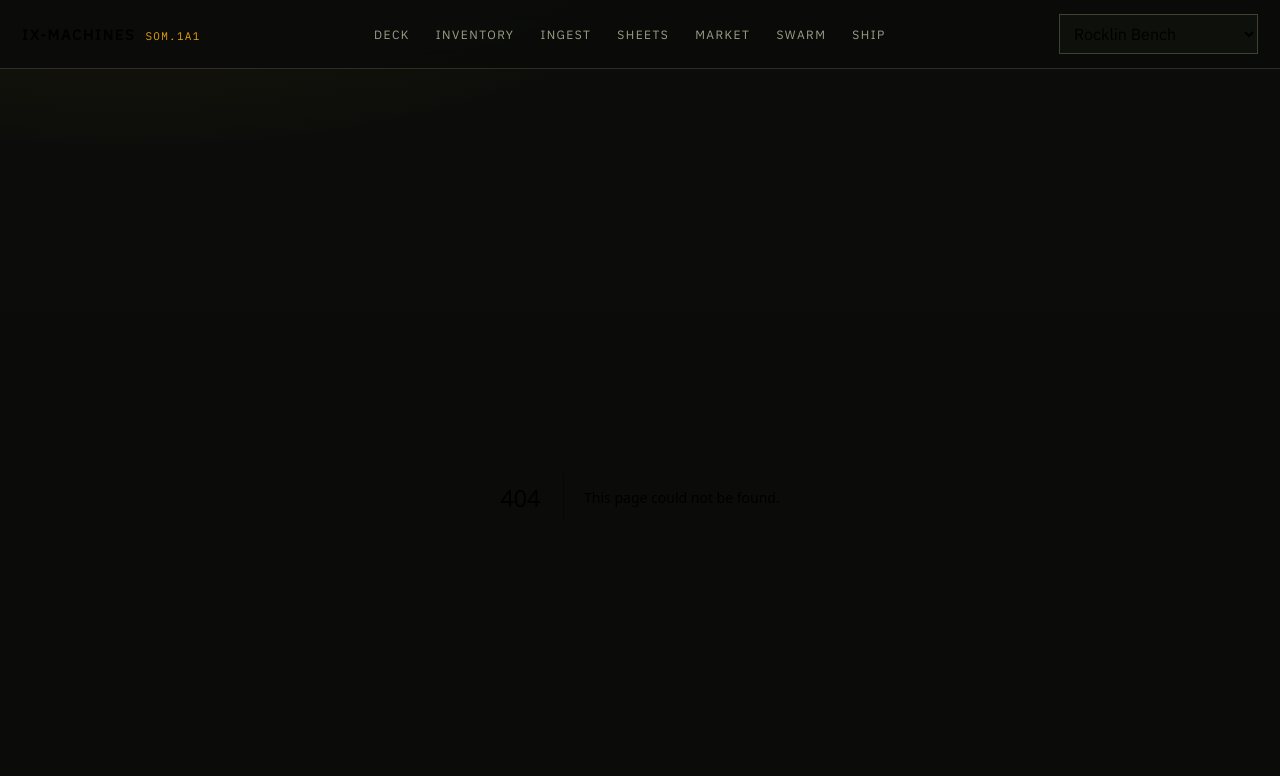
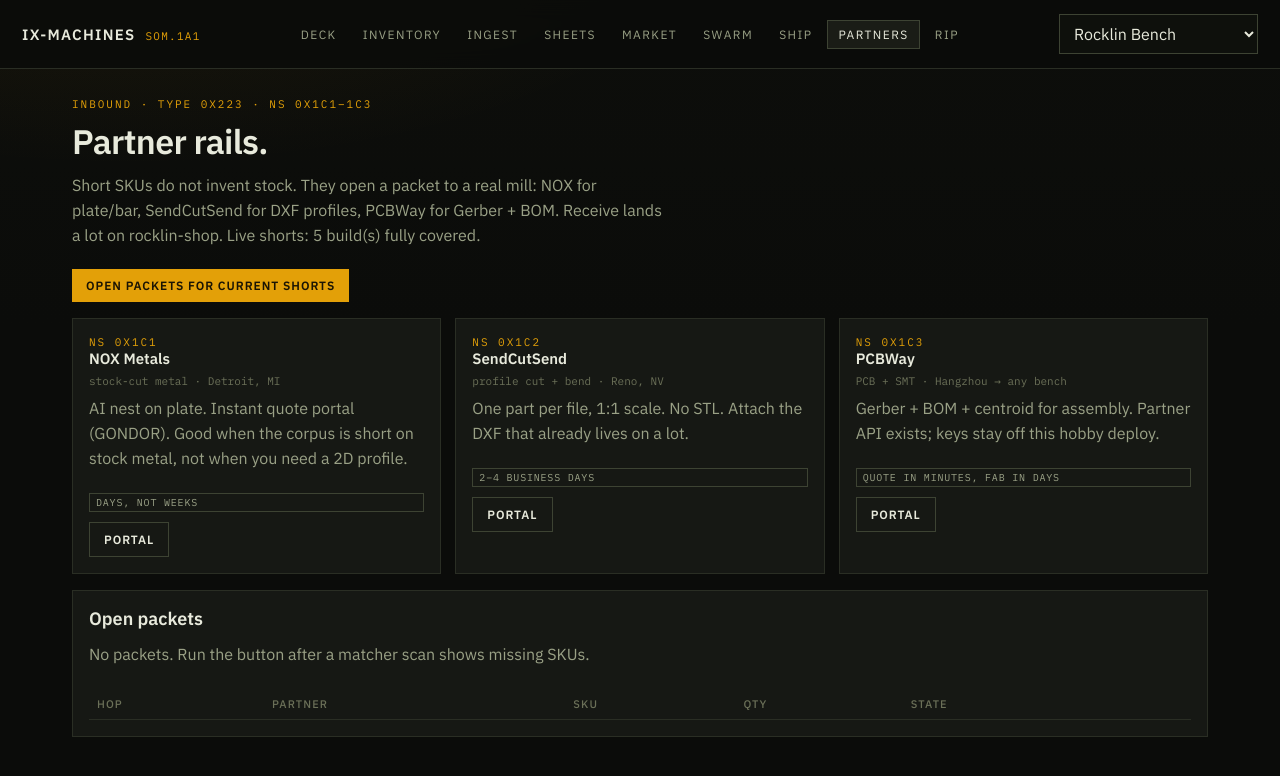
Before and after one commit to SoMaCoSF/ix-machines, a Next.js app: page /partners in a window 1280 px wide. Before the commit this address had no page. Shown: the top 776 px of the page. Built offline with nearby package versions, Linux system fonts and the light colour scheme.

Commit message:
feat: Partners and RIPcycle surfaces

```diff
--- /dev/null
+++ b/app/partners/page.js
@@ -0,0 +1,56 @@
+"use client";
+import { useStore } from "../../lib/store";
+
+export default function PartnersPage() {
+  const { partners, fillShorts, receiveOrder, orders, scan, activeGroup } = useStore();
+  return (
+    <>
+      <div className="kicker">inbound · type 0x223 · ns 0x1C1–1C3</div>
+      <h1>Partner rails.</h1>
+      <p className="lead">
+        Short SKUs do not invent stock. They open a packet to a real mill: NOX for plate/bar,
+        SendCutSend for DXF profiles, PCBWay for Gerber + BOM. Receive lands a lot on {activeGroup}.
+        Live shorts: {scan.headline}.
+      </p>
+      <div className="row" style={{ marginBottom: 16 }}>
+        <button className="btn" type="button" onClick={fillShorts}>Open packets for current shorts</button>
+      </div>
+      <div className="grid g3" style={{ marginBottom: 16 }}>
+        {partners.map((p) => (
+          <div className="card" key={p.id}>
+            <div className="kicker" style={{ margin: 0 }}>ns 0x{p.ns.toString(16)}</div>
+            <h3>{p.name}</h3>
+            <div className="meta">{p.kind} · {p.city}</div>
+            <p className="lead" style={{ marginTop: 8 }}>{p.note}</p>
+            <div className="tag">{p.lead}</div>
+            <div className="row" style={{ marginTop: 10 }}>
+              <a className="btn ghost" href={p.href} target="_blank" rel="noreferrer">Portal</a>
+            </div>
+          </div>
+        ))}
+      </div>
+      <div className="card">
+        <h2>Open packets</h2>
+        {orders.length === 0 && <p className="lead">No packets. Run the button after a matcher scan shows missing SKUs.</p>}
+        <table>
+          <thead><tr><th>Hop</th><th>Partner</th><th>SKU</th><th>Qty</th><th>State</th><th></th></tr></thead>
+          <tbody>
+            {orders.map((o) => (
+              <tr key={o.uuid}>
+                <td className="mono">{o.short}</td>
+                <td>{o.partnerName}</td>
+                <td className="mono">{o.sku}</td>
+                <td>{o.qty}</td>
+                <td><span className="tag">{o.status}</span></td>
+                <td>
+                  {o.status !== "received" && <button className="btn ghost" type="button" onClick={() => receiveOrder(o)}>Mark received</button>}
+                  <a className="btn ghost" href={o.href} target="_blank" rel="noreferrer">Submit</a>
+                </td>
+              </tr>
+            ))}
+          </tbody>
+        </table>
+      </div>
+    </>
+  );
+}
--- a/components/Shell.js
+++ b/components/Shell.js
@@ -12,6 +12,8 @@
   ["/marketplace", "Market"],
   ["/swarm", "Swarm"],
   ["/ship", "Ship"],
+  ["/partners", "Partners"],
+  ["/rip", "RIP"],
 ];
 
 export default function Shell({ children }) {
```
Also changed, not shown: app/rip/page.js (added, +52 -0 lines), app/ship/page.js (+20 -7 lines).
